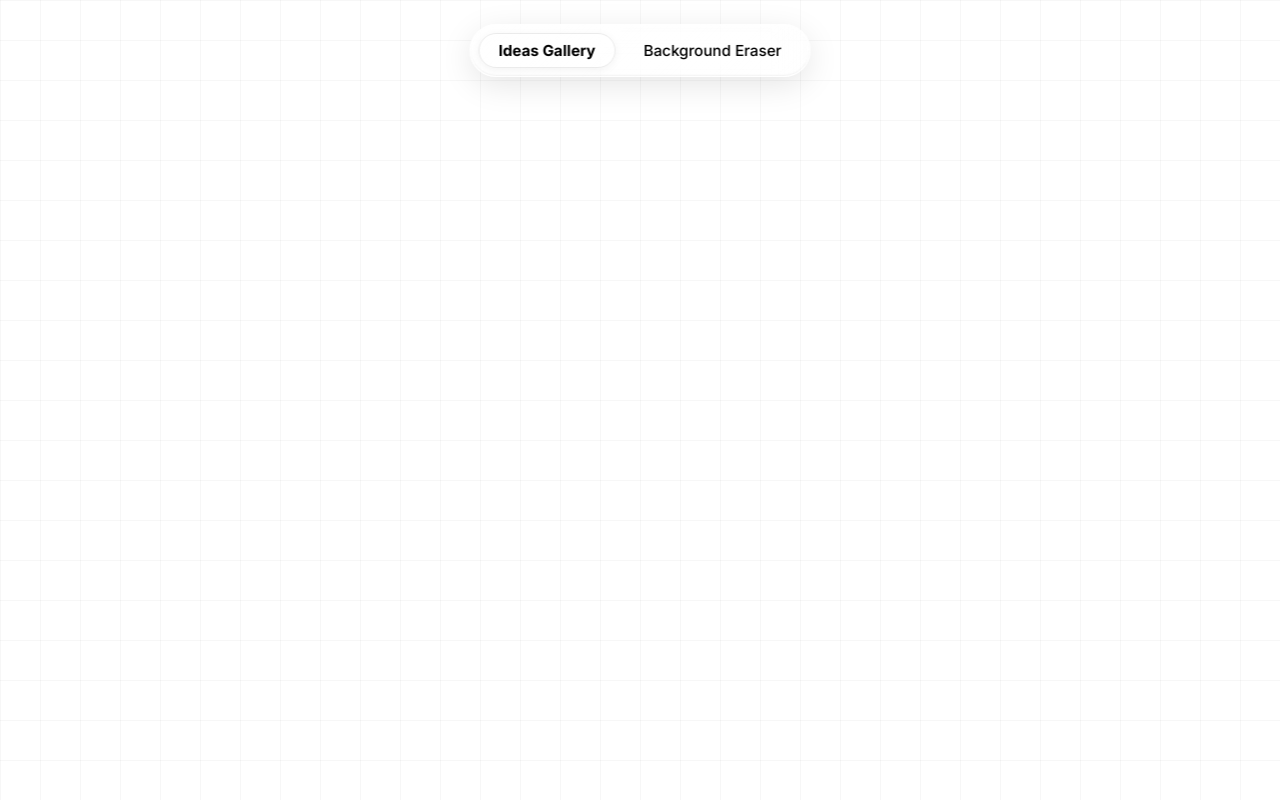
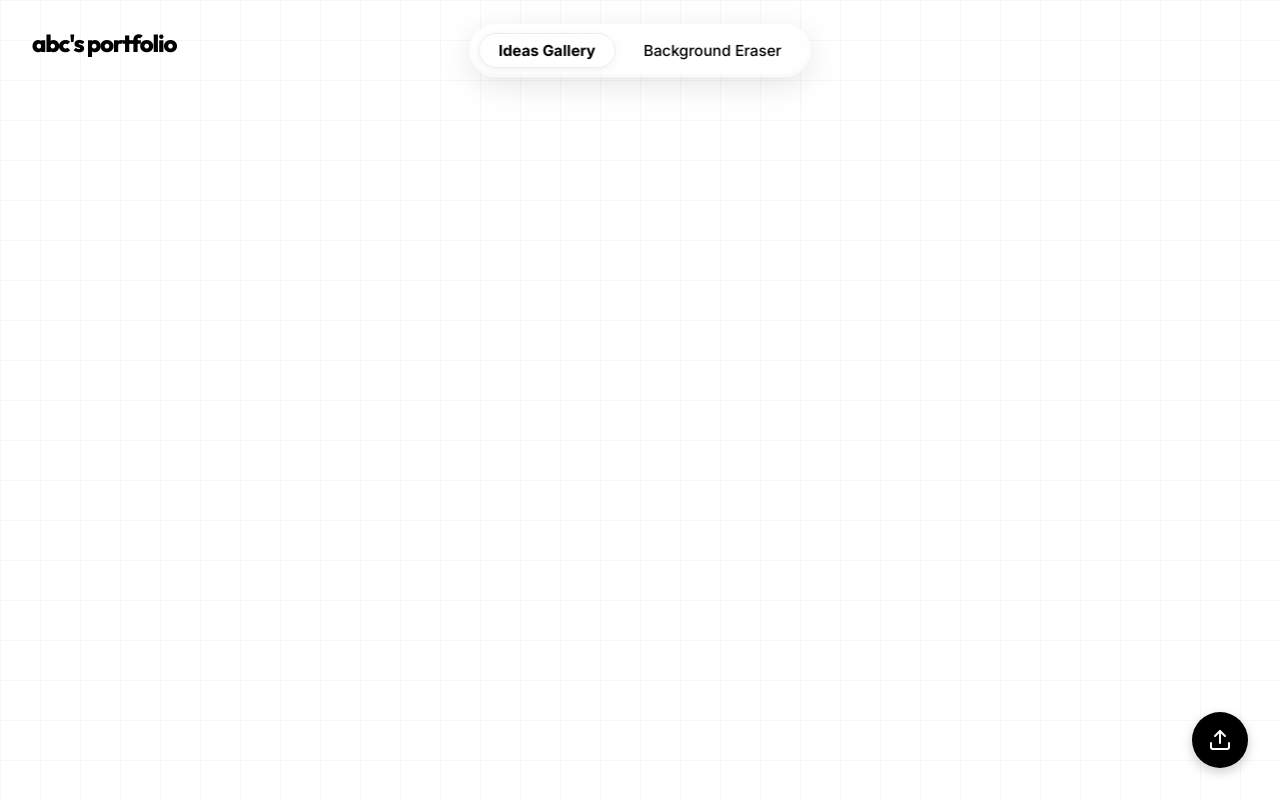
Before and after one commit to mattwyddd/paste-and-erase, a website built with Vite: page index.html in a window 1280 px wide. Built offline with nearby package versions, Linux system fonts and the light colour scheme.

Commit message:
Add upload button, text logo, and fix resize bugs

```diff
--- a/index.html
+++ b/index.html
@@ -7,10 +7,13 @@
     <title>Paste & Erase</title>
     <link rel="preconnect" href="https://fonts.googleapis.com">
     <link rel="preconnect" href="https://fonts.gstatic.com" crossorigin>
-    <link href="https://fonts.googleapis.com/css2?family=Inter:wght@400;500;600;700&display=swap" rel="stylesheet">
+    <link href="https://fonts.googleapis.com/css2?family=Outfit:wght@400;600;800&family=Inter:wght@400;500;600;700&display=swap" rel="stylesheet">
     <link rel="stylesheet" href="/src/style.css" />
   </head>
   <body>
+    <!-- Text Logo -->
+    <div class="text-logo">abc's portfolio</div>
+
     <!-- Top Navigation -->
     <nav class="glass-nav liquid-glass">
       <div class="nav-links" id="nav-links">
--- a/src/canvas.js
+++ b/src/canvas.js
@@ -27,6 +27,21 @@ export async function initCanvas() {
     window.addEventListener('wheel', onWheel, { passive: false });
     window.addEventListener('paste', handlePaste);
     eventsAttached = true;
+  }
+
+  // Attach Canvas Upload Listener
+  const canvasUpload = document.getElementById('canvas-upload');
+  if (canvasUpload) {
+    canvasUpload.addEventListener('change', (e) => {
+      if (e.target.files && e.target.files[0]) {
+        const reader = new FileReader();
+        reader.onload = (event) => {
+          addImageToCanvas(event.target.result);
+        };
+        reader.readAsDataURL(e.target.files[0]);
+      }
+      e.target.value = ''; // Reset input
+    });
   }
 
   // Expose function for eraser
--- a/src/main.js
+++ b/src/main.js
@@ -40,6 +40,12 @@ function getCanvasHTML() {
   return `
     <div id="canvas-view" class="view active">
       <div id="canvas-container"></div>
+      <div class="fab-container">
+        <label for="canvas-upload" class="fab-btn" title="Upload Image">
+          <svg xmlns="http://www.w3.org/2000/svg" width="24" height="24" viewBox="0 0 24 24" fill="none" stroke="currentColor" stroke-width="2" stroke-linecap="round" stroke-linejoin="round"><path d="M21 15v4a2 2 0 0 1-2 2H5a2 2 0 0 1-2-2v-4"/><polyline points="17 8 12 3 7 8"/><line x1="12" y1="3" x2="12" y2="15"/></svg>
+        </label>
+        <input type="file" id="canvas-upload" accept="image/*" style="display: none;" />
+      </div>
     </div>
   `;
 }
--- a/src/style.css
+++ b/src/style.css
@@ -25,6 +25,20 @@ body {
   user-select: none;
   -webkit-font-smoothing: antialiased;
   letter-spacing: -0.02em;
+}
+
+/* Text Logo */
+.text-logo {
+  position: fixed;
+  top: 1.75rem;
+  left: 2rem;
+  font-family: 'Outfit', sans-serif;
+  font-size: 1.5rem;
+  font-weight: 800;
+  letter-spacing: -0.05em;
+  color: #000;
+  z-index: 1000;
+  text-transform: lowercase;
 }
 
 /* Glassmorphism Navigation (Matches Godly) */
@@ -311,6 +325,33 @@ body {
   background: #ffffff;
 }
 
+/* Floating Action Button (FAB) */
+.fab-container {
+  position: fixed;
+  bottom: 2rem;
+  right: 2rem;
+  z-index: 900;
+}
+
+.fab-btn {
+  display: flex;
+  align-items: center;
+  justify-content: center;
+  width: 56px;
+  height: 56px;
+  background: #000;
+  color: #fff;
+  border-radius: 50%;
+  box-shadow: 0 4px 12px rgba(0,0,0,0.2);
+  cursor: pointer;
+  transition: transform 0.2s cubic-bezier(0.4, 0, 0.2, 1), background 0.2s;
+}
+
+.fab-btn:hover {
+  transform: scale(1.1);
+  background: #333;
+}
+
 .upload-area {
   width: 80%;
   max-width: 600px;
```
Also changed, not shown: ._logo.png (added), logo.png (added).
